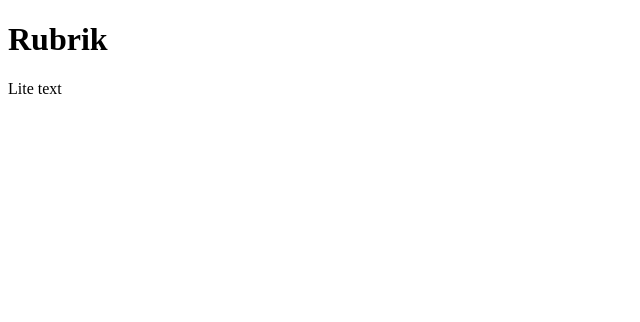
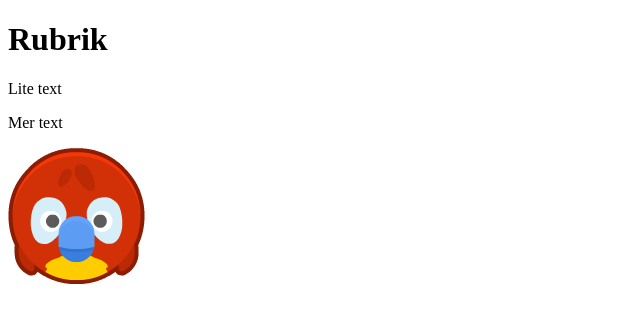
Before and after one commit to samitheman71/Uppgift-53, a plain HTML site: page mall/index.html in a window 1280 px wide. Shown: the whole page, without its empty margins (0-640 px from the left). Drawn offline with Linux system fonts and the light colour scheme.

Commit message:
Lagt till mer text och en bild

```diff
--- a/mall/index.html
+++ b/mall/index.html
@@ -9,6 +9,8 @@
   <body>
     <h1>Rubrik</h1>
     <p>Lite text</p>
+    <p>Mer text</p>
+    <img src="parrot.png" alt="">
 
   </body>
 </html>
```
Also changed, not shown: mall/parrot.png (added).
